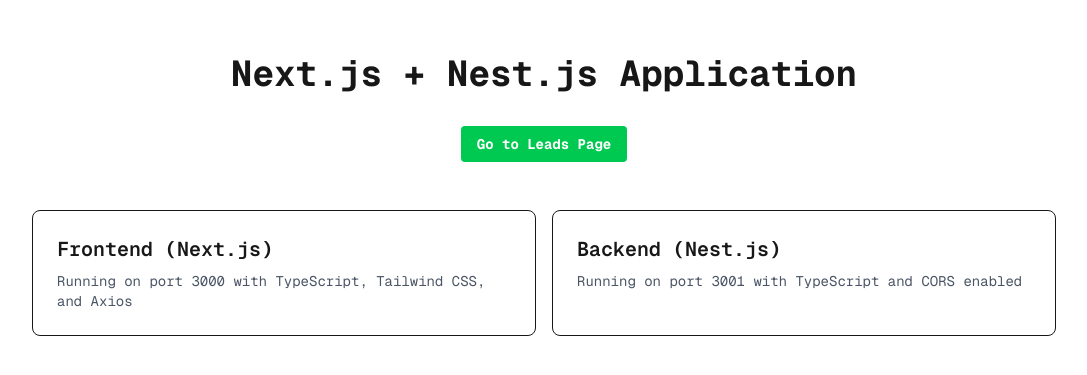
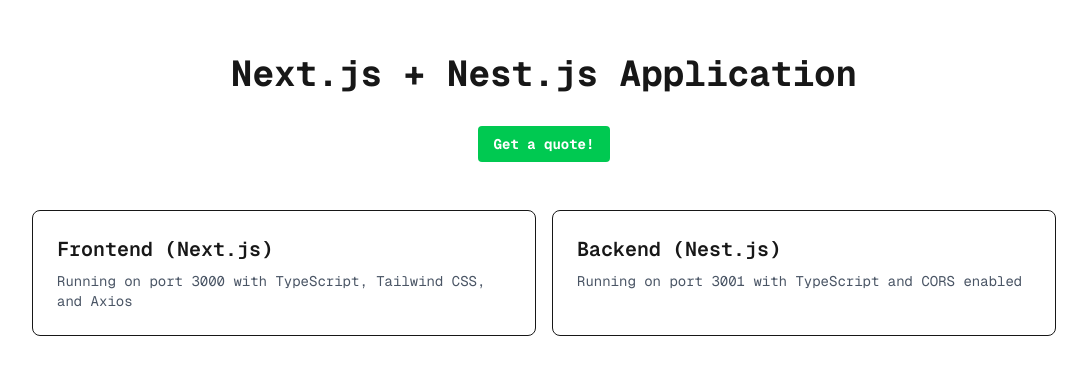
Before and after one commit to AndrewTBaird/nextjs-practice, a Next.js app in the folder 02-wizard-application/frontend/mint-frontend/: page / in a window 1280 px wide. Shown: the part 205-580 px from the top of the page, without its empty margins (96-1183 px from the left). Built offline with nearby package versions, Linux system fonts and the light colour scheme.

Commit message:
lay foundation for app router navigation on multi step onboarding

```diff
--- a/02-wizard-application/frontend/mint-frontend/src/app/page.tsx
+++ b/02-wizard-application/frontend/mint-frontend/src/app/page.tsx
@@ -14,10 +14,10 @@
 
         <div className="flex flex-col items-center space-y-4">
           <Link
-            href="/leads"
+            href="/quote"
             className="bg-green-500 hover:bg-green-700 text-white font-bold py-2 px-4 rounded"
           >
-            Go to Leads Page
+            Get a quote!
           </Link>
 
           <div className="grid grid-cols-1 md:grid-cols-2 gap-4 mt-8">
--- a/02-wizard-application/frontend/mint-frontend/src/app/leads/page.tsx
+++ b/02-wizard-application/frontend/mint-frontend/src/app/quote/page.tsx
@@ -2,6 +2,7 @@
 
 import { useState } from 'react';
 import { apiService } from '@/services/api';
+import { useRouter } from 'next/navigation';
 
 interface Lead {
   id: number;
@@ -9,15 +10,17 @@
   phone: string;
 }
 
-export default function LeadsPage() {
+export default function QuotePage() {
   const [error, setError] = useState<string | null>(null);
   const [newLead, setNewLead] = useState({ address: '', phone: '' });
+  const router = useRouter();
 
   const handleCreateLead = async (e: React.FormEvent) => {
     e.preventDefault();
     try {
       await apiService.post('/api/leads', newLead);
       setNewLead({ address: '', phone: '' });
+      router.push('/unit')
     } catch (err) {
       setError('Failed to create lead');
       console.error('Error creating lead:', err);
--- /dev/null
+++ b/02-wizard-application/frontend/mint-frontend/src/app/unit/page.tsx
@@ -0,0 +1,19 @@
+'use client';
+
+import { useState } from 'react';
+import { apiService } from '@/services/api';
+
+interface Lead {
+  id: number;
+  address: string;
+  phone: string;
+}
+
+export default function UnitPage() {
+  <button
+    type="submit"
+    className="bg-blue-500 hover:bg-blue-700 text-white font-bold py-2 px-4 rounded focus:outline-none focus:shadow-outline"
+    >
+            Continue
+          </button>
+}
```
Also changed, not shown: 02-wizard-application/frontend/mint-frontend/src/app/confirmation/page.tsx (added), 02-wizard-application/frontend/mint-frontend/src/app/contact/page.tsx (added), 02-wizard-application/frontend/mint-frontend/src/app/heating/page.tsx (added), 02-wizard-application/frontend/mint-frontend/src/app/system/page.tsx (added).
